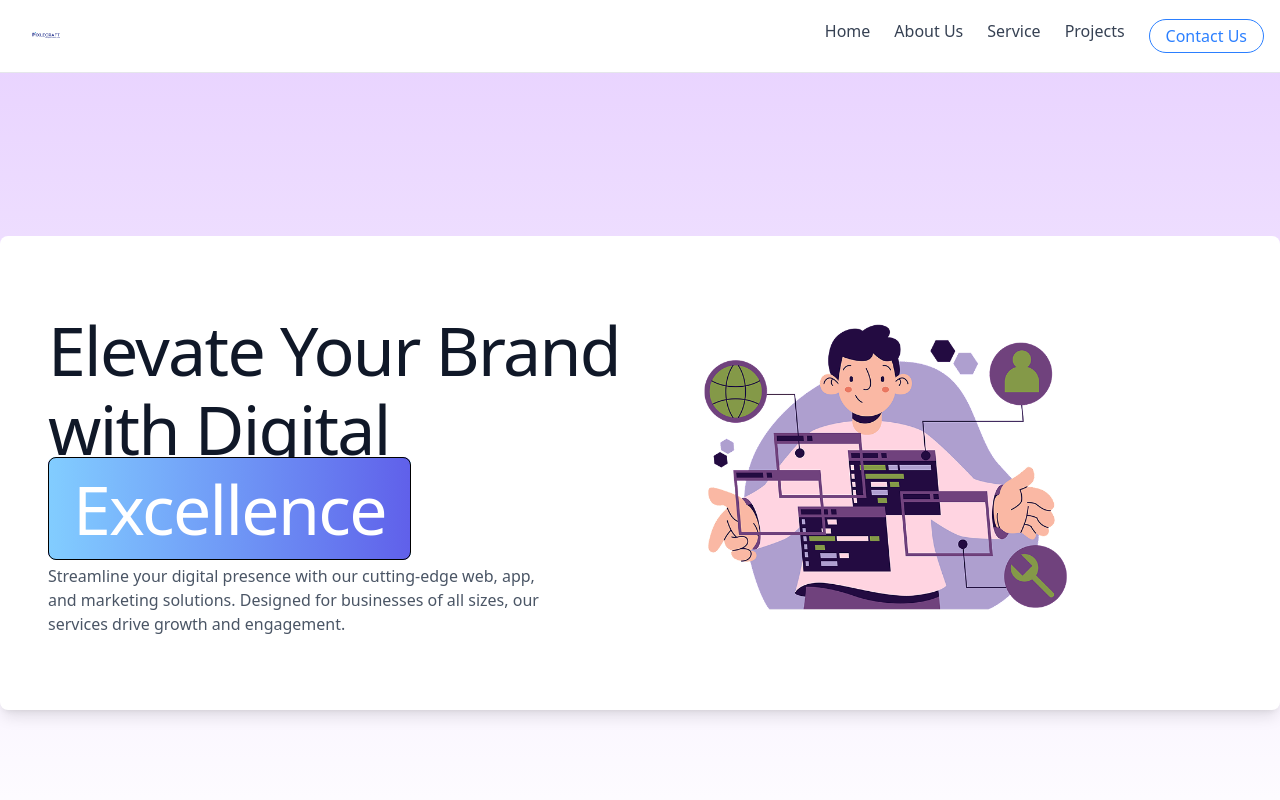
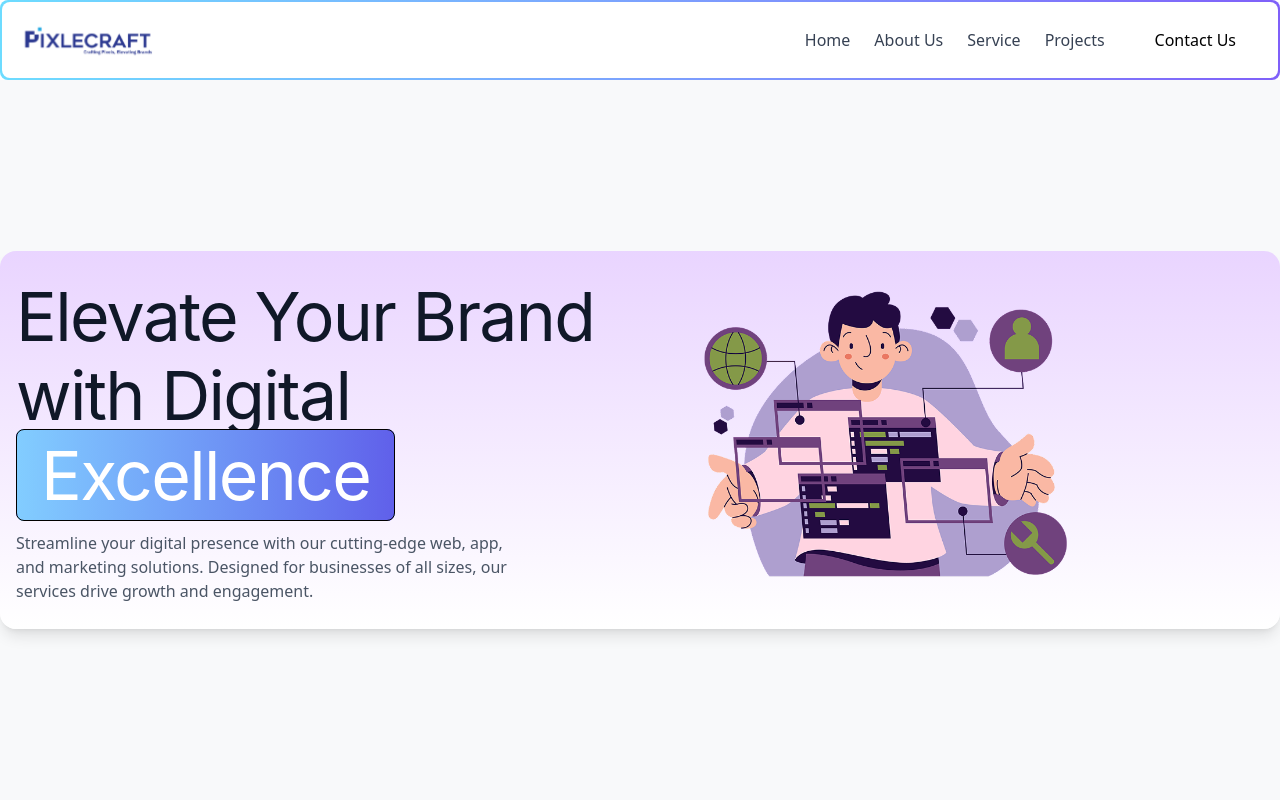
Before and after one commit to jabeer-kv/Pixelcraft, a React (Vite) app: page / in a window 1280 px wide. Shown: the top 800 px of the page. Built offline with nearby package versions, Linux system fonts and the light colour scheme.

Commit message:
added font

```diff
--- a/src/App.jsx
+++ b/src/App.jsx
@@ -12,7 +12,7 @@ function App() {
 
   return (
     <>
-     <Navbar />
+     {/* <Navbar /> */}
      <HeroSection />
      <About/>
      <Services/>
--- a/src/components/About.jsx
+++ b/src/components/About.jsx
@@ -6,10 +6,10 @@ const AboutUsSection = () => {
 
     <div className="bg-[#F8F9FA] py-[48px]"> {/* Background section */}
       <div className="max-w-[1440px] mx-auto px-4"> {/* Ensures responsiveness */}
-        <div className="bg-white rounded-lg p-[32px] shadow-md flex flex-col items-center">
-        <span className="bg-gray-100 text-purple-500 px-4 py-1 rounded-full text-sm font-medium mb-4">
-        About Us
-      </span>
+        <div className="bg-white rounded-4xl p-[32px] shadow-md flex flex-col items-center">
+          <span className="bg-gray-100 text-purple-500 px-4 py-1 rounded-full text-sm font-medium mb-4">
+            About Us
+          </span>
           {/* Heading */}
           <h2 className="text-[32px] font-famly mb-[16px] text-center ">
             How Transforms{" "}
--- a/src/components/Hero.jsx
+++ b/src/components/Hero.jsx
@@ -1,18 +1,24 @@
 import React from "react";
 import HeroImage from "../assets/hero.png";
+import Navbar from "./navbar";
+
 const Hero = () => {
   return (
-    <div className="min-h-screen flex items-center justify-center bg-gradient-to-b from-purple-200 to-white py-16">
-      <div className="container max-w-7xl mx-auto  rounded-lg shadow-lg p-12 bg-white">
+    <>
+      <Navbar />
+      <div className="flex flex-col items-center justify-center bg-[#F8F9FA] min-h-[90vh]">
+        {/* Navbar */}
+
+        {/* Hero Section with increased size */}
+        <div className="container max-w-[1440px] mx-auto px-4 rounded-2xl shadow-lg bg-gradient-to-b from-purple-200 to-white ">
           <section className="flex flex-col md:flex-row items-center justify-between text-center md:text-left">
             <div className="flex-1">
               <h1
-              className="text-[68px] font-famly leading-[79.2px] tracking-tight text-gray-900 text-center md:text-left font-"
+                className="text-[68px] font-family leading-[79.2px] tracking-tight text-gray-900 text-center md:text-left"
               >
                 Elevate Your Brand with Digital{" "}
                 <span
                   className="bg-gradient-to-r from-[#82cdff] to-[#6060ea] px-6 border border-black text-white px-3 py-1 rounded-lg"
-
                 >
                   Excellence
                 </span>
@@ -23,7 +29,7 @@ const Hero = () => {
               </p>
             </div>
 
-          <div className="flex-1 mt-8 md:mt-0">
+            <div className="flex-1 mt-4 md:mt-0">
               <img
                 src={HeroImage}
                 alt="Illustration"
@@ -31,11 +37,9 @@ const Hero = () => {
               />
             </div>
           </section>
-
-
-
         </div>
       </div>
+    </>
   );
 };
 
--- a/src/components/Navbar.jsx
+++ b/src/components/Navbar.jsx
@@ -1,32 +1,36 @@
-import React from "react";
-import logo from "../assets/1.png";
+import React from 'react';
+import logo from "../assets/PixleCraft.pdf 2.svg"
 
 const Navbar = () => {
     return (
-    <nav className="w-full flex justify-between items-center p-4 border-b border-gray-200 bg-white">
+        <div className="container mx-auto m-0 p-0">
+            {/* Gradient Border Wrapper */}
+            <div className="relative p-[2px] rounded-lg bg-gradient-to-r from-[#6DDCFF] to-[#7F60F9] overflow-hidden">
+               { /* Inner Navbar with White Background */}
+                        <nav className="relative w-full flex justify-between items-center p-4 rounded-lg bg-white">
                           <div className="flex items-center">
-        <img src={logo} alt="PixleCraft Logo" className="h-10 w-auto mr-2" />
+                            <img src={logo} alt="PixelCraft Logo" className="h-10 w-auto mr-2" />
                           </div>
-      <div className="flex space-x-6">
-        <a href="#" className="text-gray-700 hover:text-blue-600 transition-colors duration-300">
-          Home
-        </a>
-        <a href="#" className="text-gray-700 hover:text-blue-600 transition-colors duration-300">
-          About Us
-        </a>
-        <a href="#" className="text-gray-700 hover:text-blue-600 transition-colors duration-300">
-          Service
-        </a>
-        <a href="#" className="text-gray-700 hover:text-blue-600 transition-colors duration-300">
-          Projects
-        </a>
-        <button className="border border-blue-500 text-blue-500 px-4 py-1 rounded-full
-                           hover:bg-blue-100 transition-colors duration-300
-                           hover:border-blue-700 hover:text-blue-700">
-          Contact Us
+
+                          {/* Navbar Links + Button Wrapper */}
+                    <div className="flex items-center space-x-6">
+                        <a href="#" className="text-gray-700 hover:text-blue-600 transition-colors duration-300 font-medium">Home</a>
+                        <a href="#" className="text-gray-700 hover:text-blue-600 transition-colors duration-300 font-medium">About Us</a>
+                        <a href="#" className="text-gray-700 hover:text-blue-600 transition-colors duration-300 font-medium">Service</a>
+                        <a href="#" className="text-gray-700 hover:text-blue-600 transition-colors duration-300 font-medium">Projects</a>
+
+                        {/* Contact Us Button with Gradient Border & Hover Effect */}
+                        <div className="relative group">
+                            <button className="relative px-6 py-2 rounded-lg font-medium border-2 border-transparent bg-white text-black transition-all duration-300 group-hover:text-white">
+                                <span className="relative z-10">Contact Us</span>
+                                <span className="absolute inset-0 rounded-lg bg-gradient-to-r from-[#6DDCFF] to-[#7F60F9] opacity-0 group-hover:opacity-100 transition-opacity duration-300"></span>
+                                <span className="absolute inset-0 rounded-lg border-2 border-transparent group-hover:border-[#6DDCFF] group-hover:border-gradient-to-r group-hover:from-[#6DDCFF] group-hover:to-[#7F60F9]"></span>
                             </button>
                         </div>
+                    </div>
                 </nav>
+            </div>
+        </div>
     );
 };
 
--- a/src/components/Projects.jsx
+++ b/src/components/Projects.jsx
@@ -5,10 +5,10 @@ function OurLatestProject() {
   return (
     <>
      <section className="flex flex-col items-center py-12">
-      <span className="bg-gray-100 text-purple-500 px-4 py-1 rounded-full text-sm font-famly mb-4">
+      <span className="bg-gray-100 text-purple-500 px-4 py-1 rounded-full text-sm mb-4">
         Project
       </span>
-      <h2 className="text-3xl font-semibold text-center">
+      <h2 className="text-3xl font-famly text-center">
         Our Latest <span className="text-transparent bg-clip-text bg-gradient-to-r from-[#6DDCFF] to-[#7F60F9]">Project</span>
       </h2>
 
--- a/src/components/Services.jsx
+++ b/src/components/Services.jsx
@@ -16,7 +16,7 @@ function Services() {
               Digital Solutions
             </span>
           </h2>
-          <p className="text-[18px] leading-relaxed text-center mb-[75px] w-[1100px]">
+          <p className="text-[18px] text-[#27AAE2] leading-relaxed text-center mb-[75px] w-[1100px]">
             PixelCraft delivers web, app, and marketing solutions that drive growth,
             <br />
             enhance engagement, and streamline your digital presence.
--- a/src/components/Testimonial.jsx
+++ b/src/components/Testimonial.jsx
@@ -1,16 +1,52 @@
-
-import React from "react";
-import userImage from "../assets/image.png";
+import React, { useRef, useEffect, useState } from 'react';
+import userImage from '../assets/image.png';
+import './style.css';
 
 const TestimonialsSection = () => {
-  return (
-    <section className="bg-white py-16 flex flex-col items-center">
+    const containerRef = useRef(null);
+    const [showLeftArrow, setShowLeftArrow] = useState(false);
+    const [showRightArrow, setShowRightArrow] = useState(true);
 
-      <span className="bg-gray-100 text-purple-500 px-4 py-1 rounded-full text-sm font-medium mb-4">
+    useEffect(() => {
+        const handleScroll = () => {
+            const container = containerRef.current;
+            if (container) {
+                setShowLeftArrow(container.scrollLeft > 0);
+                setShowRightArrow(container.scrollLeft + container.offsetWidth < container.scrollWidth);
+            }
+        };
+
+        if (containerRef.current) {
+            containerRef.current.addEventListener('scroll', handleScroll);
+            handleScroll(); // Initial check
+        }
+
+        return () => {
+            if (containerRef.current) {
+                containerRef.current.removeEventListener('scroll', handleScroll);
+            }
+        };
+    }, []);
+
+    const scrollLeft = () => {
+        if (containerRef.current) {
+            containerRef.current.scrollLeft -= 200; // Adjust scroll amount as needed
+        }
+    };
+
+    const scrollRight = () => {
+        if (containerRef.current) {
+            containerRef.current.scrollLeft += 200; // Adjust scroll amount as needed
+        }
+    };
+
+    return (
+        <section className="bg-white py-16 flex flex-col items-center">
+                  <span className="bg-gray-100 text-purple-500 px-4 py-1 rounded-full text-sm font-medium mb-4">
         Testimonials
       </span>
 
-      <h2 className="text-4xl font-famly text-center">
+      <h2 className="text-4xl font-semibold text-center">
         What our clients are <span className="text-transparent bg-clip-text bg-gradient-to-r from-[#6DDCFF] to-[#7F60F9]">saying</span>
       </h2>
 
@@ -23,40 +59,82 @@ const TestimonialsSection = () => {
         <h3 className="text-3xl font-bold">2k+</h3>
         <p className="text-gray-500">Trusted by users</p>
       </div>
+            {/* ... other content (title, etc.) ... */}
 
+            <div className="relative mt-10 max-w-5xl w-full mx-auto">
+                <div className="flex flex-row space-x-6 overflow-x-auto scroll-smooth no-scrollbar" ref={containerRef}>
+                    {/* Card 1 */}
+                    <TestimonialCard
+                        image={userImage}
+                        name="Jane Cooper"
+                        text="ipsum dolor sit amet consectetur. Sem dui viverra libero auctor"
+                        date="August 20, 2024"
+                    />
+                    {/* Card 2 */}
+                    <TestimonialCard
+                        image={userImage}
+                        name="Jane Cooper"
+                        text="ipsum dolor sit amet consectetur. Sem dui viverra libero auctor"
+                        date="August 20, 2024"
+                    />
+                    {/* Card 3 */}
+                    <TestimonialCard
+                        image={userImage}
+                        name="Jane Cooper"
+                        text="ipsum dolor sit amet consectetur. Sem dui viverra libero auctor"
+                        date="August 20, 2024"
+                    />
+                    {/* Card 4 (Added) */}
+                    <TestimonialCard
+                        image={userImage}
+                        name="Jane Cooper"
+                        text="New testimonial text here" // Replace with actual text
+                        date="September 1, 2024"
+                    />
+                    {/* Card 5 (Added) */}
+                    <TestimonialCard
+                        image={userImage}
+                        name="Jane Doe" // Different name
+                        text="Another testimonial from a happy client" // Replace with actual text
+                        date="September 5, 2024"
+                    />
+                </div>
 
-      <div className="mt-10 grid md:grid-cols-2 gap-6 max-w-5xl w-full px-4">
+                {/* Arrow buttons */}
+                {showLeftArrow && (
+                    <button
+                        onClick={scrollLeft}
+                        className="absolute left-0 top-1/2 transform -translate-y-1/2 bg-gray-800 text-white p-2 rounded-full opacity-70 hover:opacity-100 z-10" // Added z-10
+                    >
+                        &lt;
+                    </button>
+                )}
 
-        <div className="bg-gray-50 p-6 rounded-lg shadow-md">
-          <div className="flex items-center gap-4 mb-3">
-            <img src={userImage} alt="Jane Cooper" className="w-12 h-12 rounded-full" />
-            <div>
-              <h4 className="font-semibold">Jane Cooper</h4>
-              <div className="text-yellow-400 text-lg">★★★★★</div>
+                {showRightArrow && (
+                    <button
+                        onClick={scrollRight}
+                        className="absolute right-0 top-1/2 transform -translate-y-1/2 bg-gray-800 text-white p-2 rounded-full opacity-70 hover:opacity-100 z-10" // Added z-10
+                    >
+                        &gt;
+                    </button>
+                )}
             </div>
-          </div>
-          <p className="text-gray-700">
-            ipsum dolor sit amet consectetur. Sem dui viverra libero auctor
-          </p>
-          <p className="text-sm text-gray-500 mt-3">August 20, 2024</p>
-        </div>
-
-        <div className="bg-gray-50 p-6 rounded-lg shadow-md">
-          <div className="flex items-center gap-4 mb-3">
-            <img src={userImage} alt="Jane Cooper" className="w-12 h-12 rounded-full" />
-            <div>
-              <h4 className="font-semibold">Jane Cooper</h4>
-              <div className="text-yellow-400 text-lg">★★★★★</div>
-            </div>
-          </div>
-          <p className="text-gray-700">
-            ipsum dolor sit amet consectetur. Sem dui viverra libero auctor
-          </p>
-          <p className="text-sm text-gray-500 mt-3">August 20, 2024</p>
-        </div>
-      </div>
-    </section>
-  );
+        </section>
+    );
 };
 
+const TestimonialCard = ({ image, name, text, date }) => (
+    <div className="bg-gray-50 p-6 rounded-lg shadow-md w-[350px] shrink-0">
+        <div className="flex items-center gap-4 mb-3">
+            <img src={image} alt={name} className="w-12 h-12 rounded-full" />
+            <div>
+                <h4 className="font-semibold">{name}</h4>
+                <div className="text-yellow-400 text-lg">★★★★★</div>
+            </div>
+        </div>
+        <p className="text-gray-700">{text}</p>
+        <p className="text-sm text-gray-500 mt-3">{date}</p>
+    </div>
+);
+
 export default TestimonialsSection;
--- /dev/null
+++ b/src/components/style.css
@@ -0,0 +1,9 @@
+.no-scrollbar::-webkit-scrollbar {
+    display: none; /* Hide scrollbar for Chrome, Safari and Edge */
+}
+
+/* Hide scrollbar for IE, Edge and Firefox */
+.no-scrollbar {
+    -ms-overflow-style: none; /* IE and Edge */
+    scrollbar-width: none; /* Firefox */
+}
```
Also changed, not shown: src/assets/1.png (deleted), src/assets/PixleCraft.pdf 2.svg (added). Lines whose indentation alone changed are shown as unchanged.
